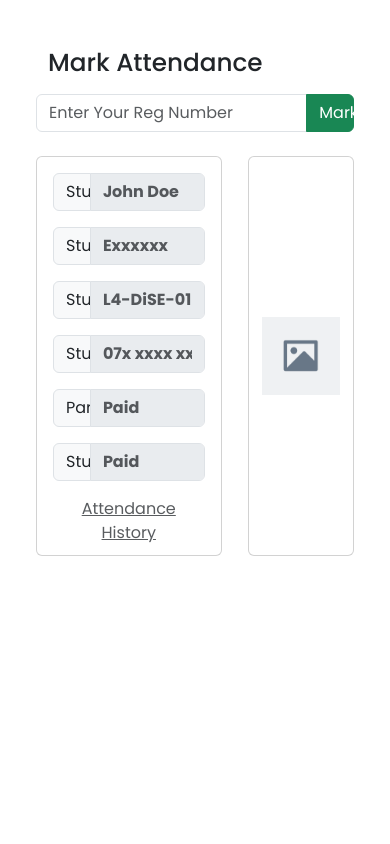
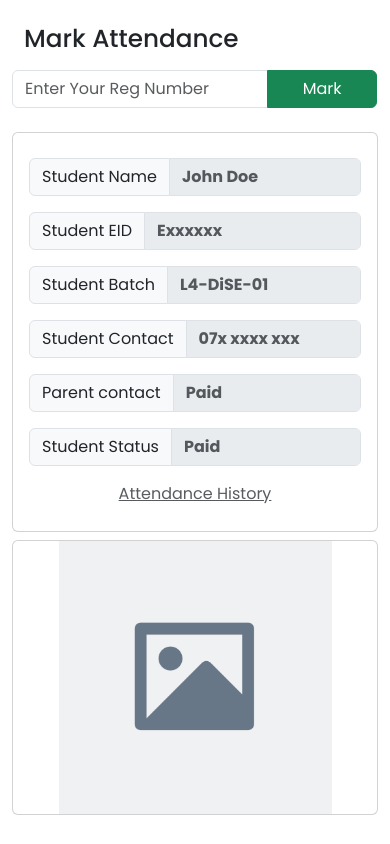
Before and after one commit to eamalindu/EMC-Attendance-System, a PHP site: page /attendance.php in a window 390 px wide. Run offline with PHP 8.4, Linux system fonts and the light colour scheme.

Commit message:
responsive design added

```diff
--- a/attendance.php
+++ b/attendance.php
@@ -13,11 +13,11 @@
     <div class="row mb-4">
         <div class="col p-0 input-group">
             <input type="text" id="search" name="search" placeholder="Enter Your Reg Number" class="w-75 form-control" onkeyup="getStudent()">
-            <button type="button" onclick="markAttendance()" class="w-25 btn btn-success" style="width: 15%!important;">Mark</button>
+            <button type="button" id="btnMark" onclick="markAttendance()" class="w-25 btn btn-success">Mark</button>
         </div>
     </div>
     <div class="row">
-        <div class="col-7 p-0" style="height: 400px">
+        <div class="col-12 p-0 col-lg-7" style="height: 400px">
             <div class="card h-100">
                 <div class="card-body d-flex justify-content-center align-items-center">
                     <div class="h-100 d-flex justify-content-center align-items-center d-none" id="noResult">
@@ -54,8 +54,8 @@
             </div>
             </div>
         </div>
-        <div class="col-1 p-0"></div>
-        <div class="col-4 p-0">
+        <div class="col-lg-1 col-12 p-1"></div>
+        <div class="col-lg-4 col-12 p-0">
             <div class="card h-100 d-flex justify-content-center align-items-center">
                 <img src="images/img.png" id="profile" width="75%">
             </div>
--- a/css/all.css
+++ b/css/all.css
@@ -7,3 +7,25 @@
 .cursor-pointer:hover{
     cursor: pointer;
 }
+
+#btnMark{
+    width:15%!important;
+}
+
+@media only screen and (max-width: 600px) {
+    .container{
+        width: 100% !important;
+        padding: 1.5rem!important;
+    }
+    #search{
+        width: 70%!important;
+        display: block;
+        flex: none!important;
+    }
+    #btnMark{
+        width: 30%!important;
+    }
+    .input-group-text{
+        width: fit-content!important;
+    }
+}
```
